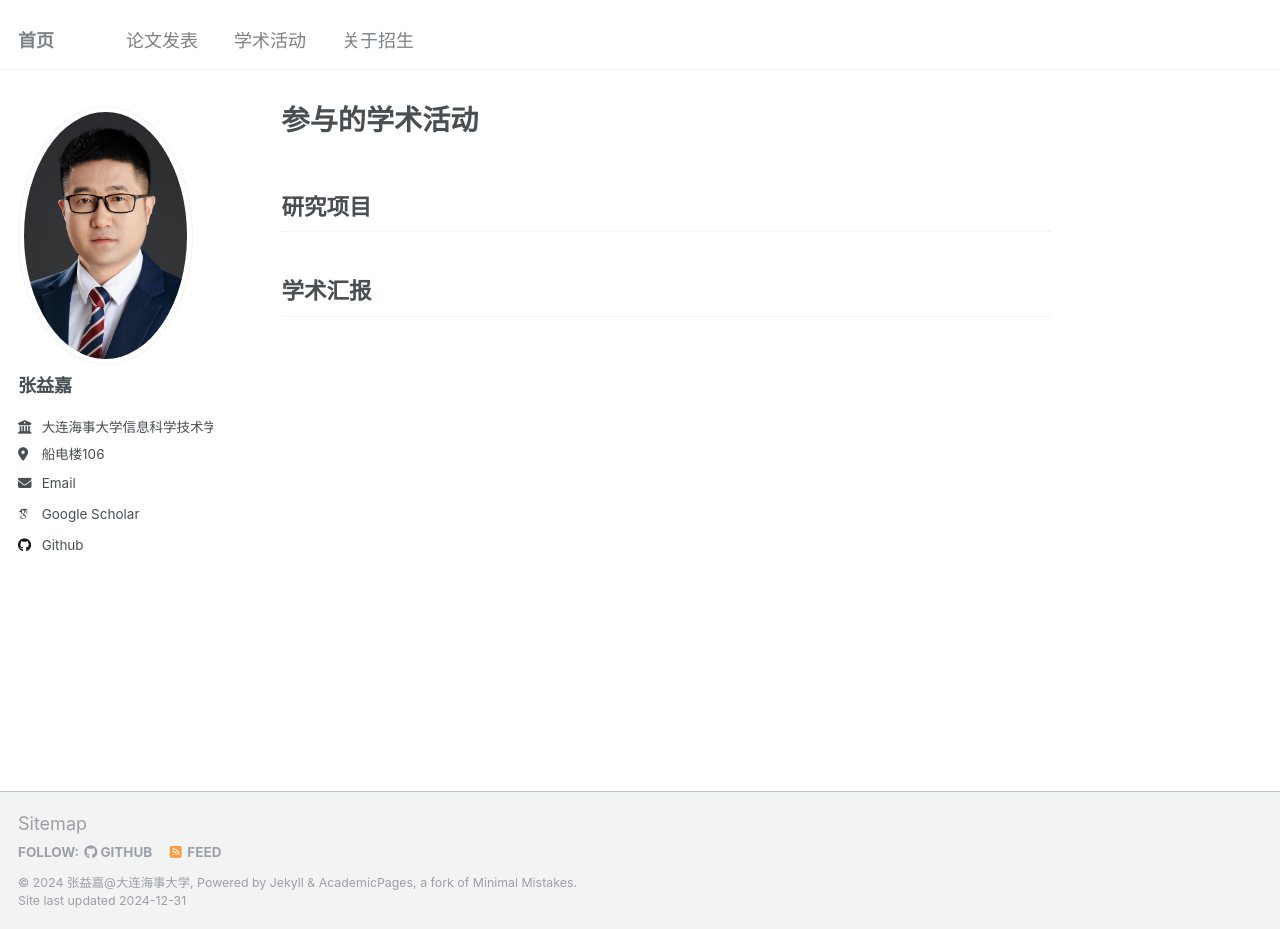
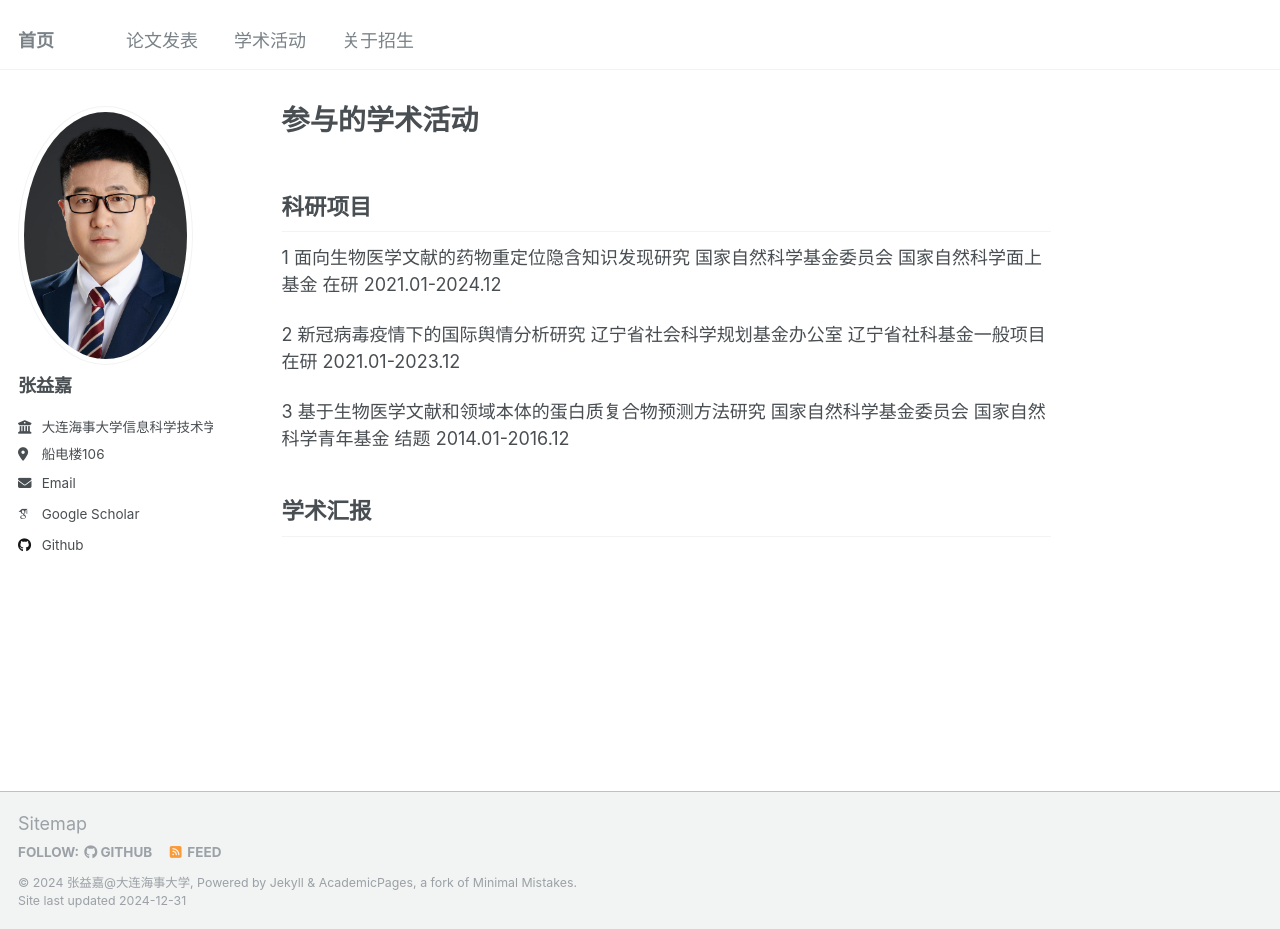
Before and after one commit to DMU-ITREC/zhangyijia.github.io, a Jekyll site: the page built from _pages/AcademicActivities.md, in a window 1280 px wide and 929 px high. Built offline with Jekyll 4.4.1, drawn with Linux system fonts in a browser that asks for light colours; some web fonts are replaced.

Commit message:
Update AcademicActivities.md

```diff
--- a/_pages/AcademicActivities.md
+++ b/_pages/AcademicActivities.md
@@ -5,6 +5,12 @@ author_profile: true
 layout: single
 ---
 
-## 研究项目
+## 科研项目
+
+1 面向生物医学文献的药物重定位隐含知识发现研究 国家自然科学基金委员会 国家自然科学面上基金 在研 2021.01-2024.12
+
+2 新冠病毒疫情下的国际舆情分析研究 辽宁省社会科学规划基金办公室 辽宁省社科基金一般项目 在研 2021.01-2023.12
+
+3 基于生物医学文献和领域本体的蛋白质复合物预测方法研究 国家自然科学基金委员会 国家自然科学青年基金 结题 2014.01-2016.12
 
 ## 学术汇报
```
